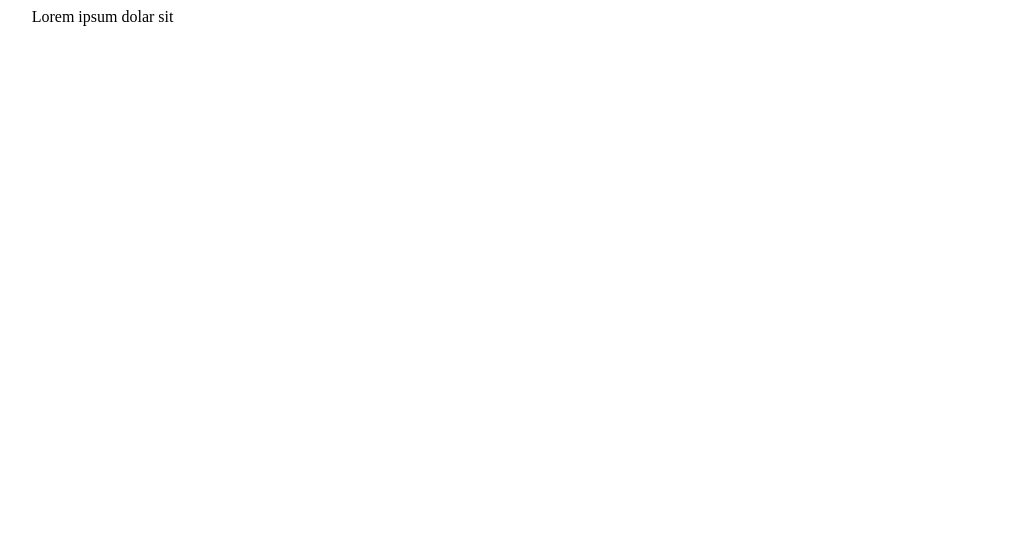
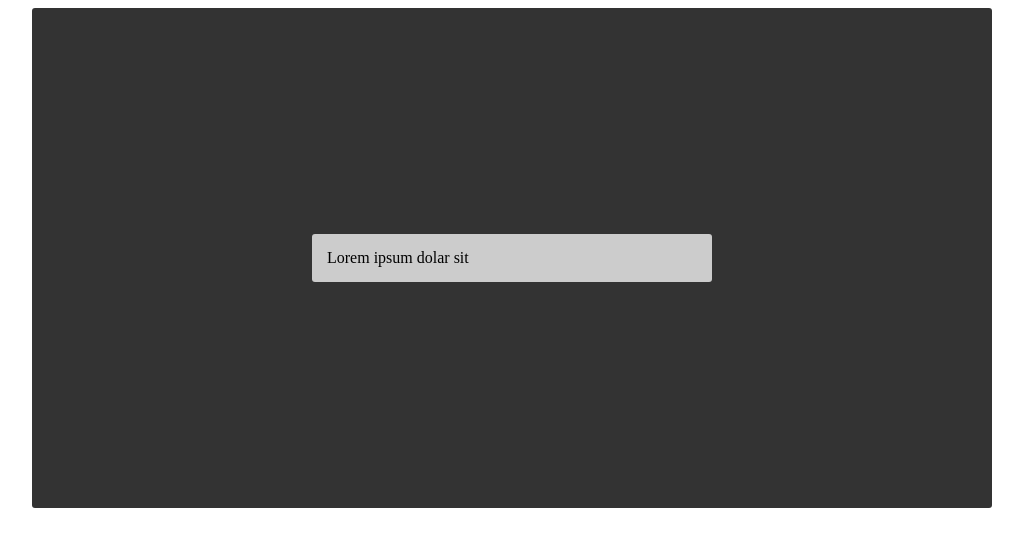
Before and after one commit to vito-example/center-div, a plain HTML site: page index.html in a window 1280 px wide. Shown: the whole page, without its empty margins (128-1151 px from the left). Drawn offline with Linux system fonts and the light colour scheme.

Commit message:
Center by position absolute

```diff
--- a/index.html
+++ b/index.html
@@ -9,12 +9,17 @@
 </head>
 <body>
     <div class="container">
-        <div class="tbl">
+        <!-- <div class="tbl">
             <div class="tbl-cell">
                 <div class="content">
                     Lorem ipsum dolar sit
                 </div>
             </div>
+        </div> -->
+        <div class="main">
+            <div class="content">
+                Lorem ipsum dolar sit
+            </div>
         </div>
     </div>
 </body>
--- a/style.css
+++ b/style.css
@@ -31,3 +31,30 @@
     display: inline-block;
     text-align: center;
 } */
+
+.main {
+    border-radius: 3px;
+    height: 500px;
+    width: 100%;
+    background-color: #333;
+    padding: 15px;
+}
+
+.content {
+    width: 400px;
+    height: auto;
+    padding: 15px;
+    border-radius: 3px;
+    background-color: #ccc;
+}
+
+.main {
+    position: relative;
+}
+
+.content {
+    position: absolute;
+    left: 50%;
+    top: 50%;
+    transform: translate(-50%,-50%);
+}
```
